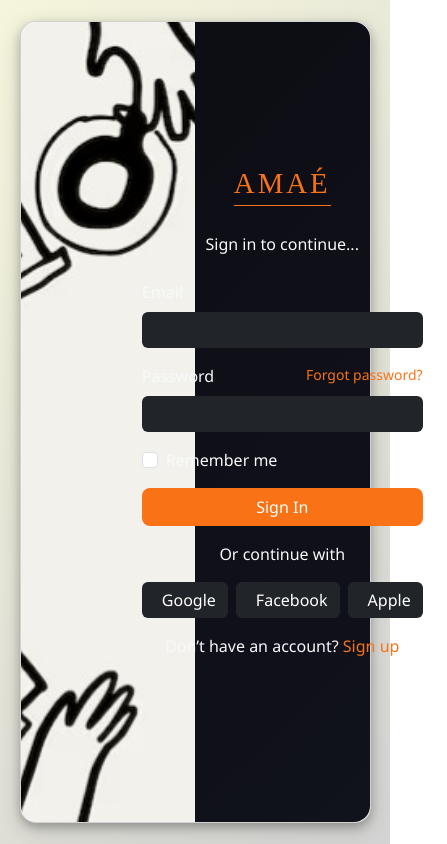
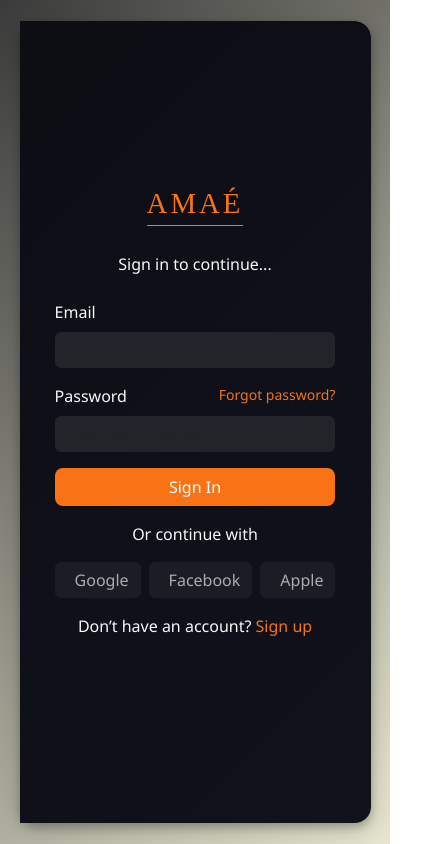
Before and after one commit to AyaHusseinAly/auth-flow-React, a React (Vite) app: page /signin in a window 390 px wide. Shown: the whole page, 447 px wide, since content can reach past the window. Built offline with nearby package versions, Linux system fonts and the light colour scheme.

Commit message:
style update: make left card hidden on mobile screens

```diff
--- a/src/App.css
+++ b/src/App.css
@@ -4,7 +4,7 @@
 }
 
 body {
-    background: linear-gradient(135deg, #f5f5dc 0%, #d3d3d3 100%);
+    background: linear-gradient(135deg, #3a3a3a 0%, #e6e6cf 100%);
 }
 
 .main-card {
--- a/src/pages/home.tsx
+++ b/src/pages/home.tsx
@@ -3,9 +3,9 @@ import {Link} from 'react-router-dom';
 const HomePage = () => {
     return (
         <>
-          <div className="card main-card rounded-4 d-flex flex-row">
+          <div className="card border-0 main-card rounded-4 d-flex flex-row">
             {/* Left side image/illustration area */}
-            <div className="card-body card-body-left w-50 rounded-start-4"></div>
+            <div className="card-body card-body-left w-50 rounded-start-4 d-none d-md-block"></div>
 
             {/* Right side welcome section */}
             <div className="card-body card-body-right w-50 rounded-end-4">
--- a/src/pages/signin.tsx
+++ b/src/pages/signin.tsx
@@ -13,8 +13,8 @@ const SignInPage = () => {
 
     return(
         <>
-            <div className="card main-card rounded-4 d-flex flex-row">
-                <div className="card-body card-body-left w-50 rounded-start-4">
+            <div className="card border-0 main-card rounded-4 d-flex flex-row">
+                <div className="card-body card-body-left w-50 rounded-start-4 d-none d-md-block">
                 </div>
                 <div className="card-body card-body-right w-50 rounded-end-4">
 
@@ -41,17 +41,14 @@ const SignInPage = () => {
                                 type="password" id="password" className="form-control bg-dark text-light border-0" placeholder="Enter your password"
                             />
                             </div>
-                            <div className="form-check mb-3 text-start">
-                            <input type="checkbox" id="remember" className="form-check-input" />
-                            <label htmlFor="remember" className="form-check-label">Remember me</label>
-                            </div>
+
                             <button type="submit" className="btn w-100" style={{ backgroundColor: "#f97316", color: "white", borderRadius: "8px" }}>Sign In</button>
                             </form>
                             <div className="text-center my-3">Or continue with</div>
                             <div className="d-flex gap-2 mb-3">
-                            <button className="btn flex-fill btn-dark border-0 d-flex align-items-center justify-content-center gap-2"><i className="bi bi-google"></i> Google</button>
-                            <button className="btn flex-fill btn-dark border-0 d-flex align-items-center justify-content-center gap-2"><i className="bi bi-facebook"></i> Facebook</button>
-                            <button className="btn flex-fill btn-dark border-0 d-flex align-items-center justify-content-center gap-2"><i className="bi bi-apple"></i> Apple</button>
+                            <button className="btn flex-fill btn-dark border-0 d-flex align-items-center justify-content-center gap-2" disabled><i className="bi bi-google"></i> Google</button>
+                            <button className="btn flex-fill btn-dark border-0 d-flex align-items-center justify-content-center gap-2" disabled><i className="bi bi-facebook"></i> Facebook</button>
+                            <button className="btn flex-fill btn-dark border-0 d-flex align-items-center justify-content-center gap-2" disabled><i className="bi bi-apple"></i> Apple</button>
                         </div>
                         <div className="text-center">
                             <span>Don’t have an account? </span>
--- a/src/pages/signup.tsx
+++ b/src/pages/signup.tsx
@@ -14,9 +14,9 @@ const SignUpPage = () => {
 
   return (
       <>
-        <div className="card main-card rounded-4 d-flex flex-row">
+        <div className="card border-0 main-card rounded-4 d-flex flex-row">
           {/* Left side image/illustration area */}
-          <div className="card-body card-body-left w-50 rounded-start-4"></div>
+          <div className="card-body card-body-left w-50 rounded-start-4 d-none d-md-block"></div>
 
           {/* Right side form */}
           <div className="card-body card-body-right w-50 rounded-end-4">
@@ -80,13 +80,13 @@ const SignUpPage = () => {
 
                 <div className="text-center my-3">Or continue with</div>
                 <div className="d-flex gap-2 mb-3">
-                  <button className="btn flex-fill btn-dark border-0 d-flex align-items-center justify-content-center gap-2">
+                  <button className="btn flex-fill btn-dark border-0 d-flex align-items-center justify-content-center gap-2" disabled>
                     <i className="bi bi-google"></i> Google
                   </button>
-                  <button className="btn flex-fill btn-dark border-0 d-flex align-items-center justify-content-center gap-2">
+                  <button className="btn flex-fill btn-dark border-0 d-flex align-items-center justify-content-center gap-2" disabled>
                     <i className="bi bi-facebook"></i> Facebook
                   </button>
-                  <button className="btn flex-fill btn-dark border-0 d-flex align-items-center justify-content-center gap-2">
+                  <button className="btn flex-fill btn-dark border-0 d-flex align-items-center justify-content-center gap-2" disabled>
                     <i className="bi bi-apple"></i> Apple
                   </button>
                 </div>
```
